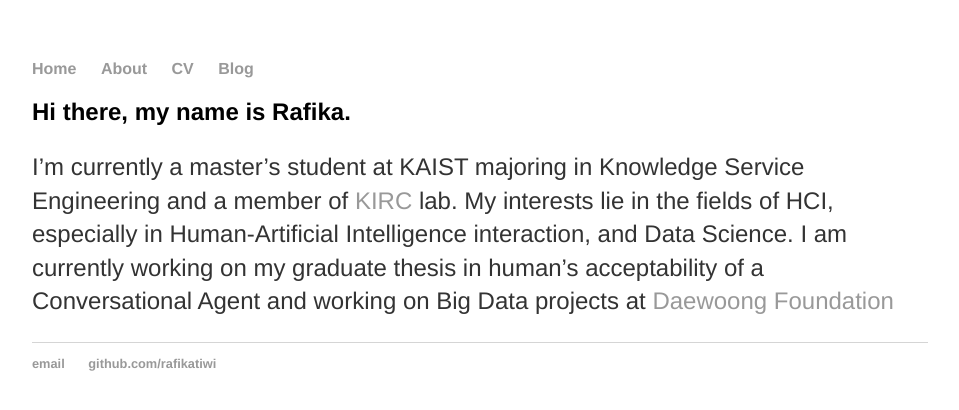
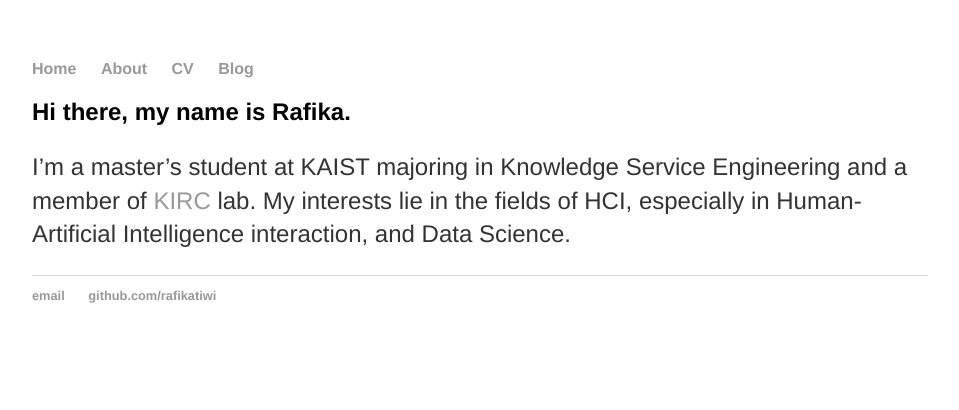
Before and after one commit to rafikatiwi/rafikatiwi.github.io, a Jekyll site: the page built from index.md, in a window 1280 px wide. Shown: the top 410 px of the page, without its empty margins (160-1119 px from the left). Built offline with Jekyll 4.4.1, drawn with Linux system fonts in a browser that asks for light colours.

Commit message:
Update index.md

```diff
--- a/index.md
+++ b/index.md
@@ -4,4 +4,4 @@ title: Rafikatiwi Nur Pujiarti
 ---
 ## Hi there, my name is Rafika.
 
-I'm currently a master's student at KAIST majoring in Knowledge Service Engineering and a member of [KIRC](http://kirc.kaist.ac.kr/) lab. My interests lie in the fields of HCI, especially in Human-Artificial Intelligence interaction, and Data Science. I am currently working on my graduate thesis in human's acceptability of a Conversational Agent and working on Big Data projects at [Daewoong Foundation](http://http://daewoongfoundation.or.kr/)
+I'm a master's student at KAIST majoring in Knowledge Service Engineering and a member of [KIRC](http://kirc.kaist.ac.kr/) lab. My interests lie in the fields of HCI, especially in Human-Artificial Intelligence interaction, and Data Science.
```
